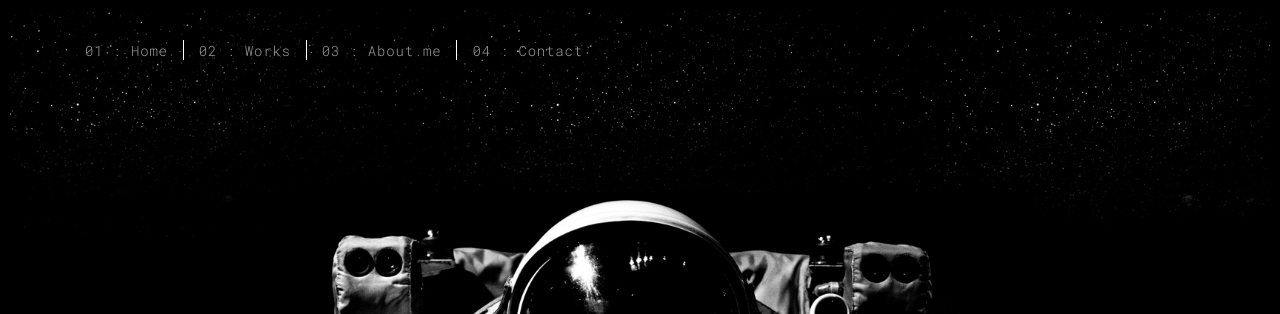
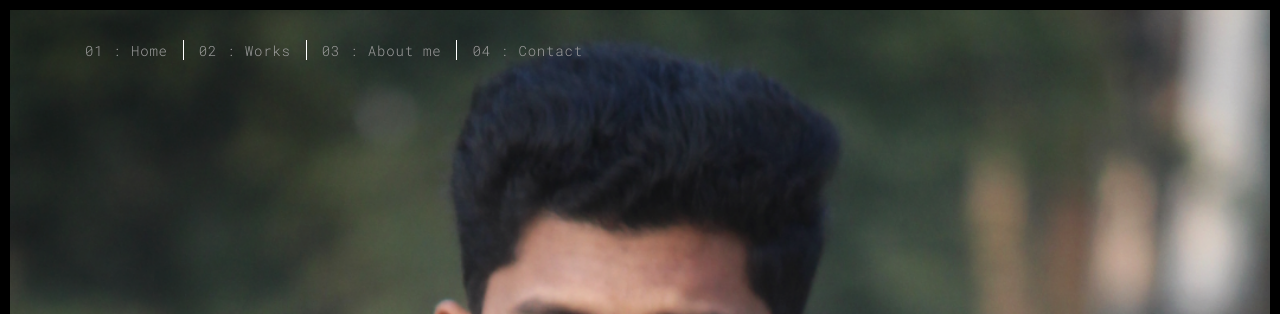
Before and after one commit to rajneeshk94/portfo, a plain HTML site: page index.html in a window 1280 px wide. Shown: the top 314 px of the page. Drawn offline with Linux system fonts and the light colour scheme.

Commit message:
Update index.html

```diff
--- a/index.html
+++ b/index.html
@@ -49,7 +49,7 @@
   </nav>
 </header>
 <!-- Add your site or app content here -->
-  <div class="hero-full-container background-image-container white-text-container" style="background-image: url('./static/assets/images/space.jpg')">
+  <div class="hero-full-container background-image-container white-text-container" style="background-image: url('./static/assets/images/IMG_0275-02[1].png')">
     <div class="container">
       <div class="row">
         <div class="col-xs-12">
```
